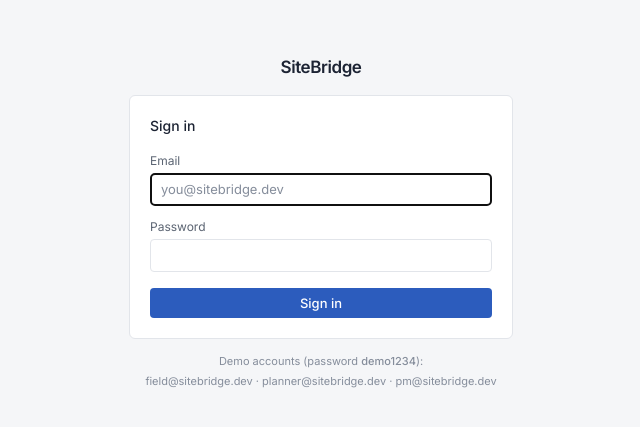
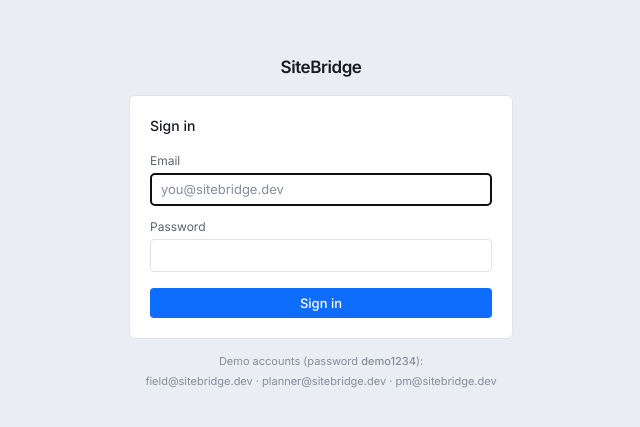
Before and after one commit to yash-clouded/SiteBridge, a Next.js app in the folder frontend/: page /login in a window 1280 px wide. Shown: the part 177-604 px from the top of the page, without its empty margins (319-959 px from the left). Built offline with nearby package versions, Linux system fonts and the light colour scheme; no server answers.

Commit message:
feat: add industrial UI design tokens

```diff
--- a/frontend/src/app/globals.css
+++ b/frontend/src/app/globals.css
@@ -1,23 +1,22 @@
 @import "tailwindcss";
 
 @theme {
-  /* Enterprise project-controls palette — functional, no gradients */
-  --color-surface: #f5f6f8;
+  --color-surface: #eaedf1;
   --color-panel: #ffffff;
-  --color-panel-2: #fafbfc;
-  --color-ink: #1c2333;
+  --color-panel-2: #f8fafc;
+  --color-ink: #181b22;
   --color-ink-2: #5b6472;
   --color-ink-3: #858d9b;
-  --color-line: #e2e5ea;
-  --color-line-2: #d3d8e0;
-  --color-accent: #2c5cbd;
-  --color-accent-strong: #244ea3;
+  --color-line: #dfe4ea;
+  --color-line-2: #cbd2dc;
+  --color-accent: #0d6efd;
+  --color-accent-strong: #0b5ed7;
   --color-amber: #b45309;
   --color-amber-bg: #fdf3e3;
-  --color-green: #15803d;
-  --color-green-bg: #e7f5ec;
+  --color-green: #198754;
+  --color-green-bg: #ebfaef;
   --color-red: #b91c1c;
-  --color-red-bg: #fbeaea;
+  --color-red-bg: #fdf2f2;
 }
 
 @theme inline {
@@ -34,9 +33,82 @@ body {
   border-color: var(--color-line);
 }
 
-/* Dense, utilitarian table defaults */
 table {
   border-collapse: collapse;
+}
+
+.ibadge {
+  display: inline-flex;
+  align-items: center;
+  padding: 2px 6px;
+  font-size: 11px;
+  font-weight: 600;
+  border-radius: 2px;
+  line-height: 1;
+}
+
+.ibadge-pending {
+  background-color: #fff8e6;
+  color: #8f6000;
+  border: 1px solid #ffe199;
+}
+
+.ibadge-approved {
+  background-color: #ebfaef;
+  color: #086e24;
+  border: 1px solid #b6ebc4;
+}
+
+.ibadge-corrected {
+  background-color: #eff6ff;
+  color: #0c4a9e;
+  border: 1px solid #bfdbfe;
+}
+
+.ibadge-rejected {
+  background-color: #fdf2f2;
+  color: #9e1a1a;
+  border: 1px solid #f8b4b4;
+}
+
+.eng-table th {
+  background: #eaedf1;
+  color: #3b424e;
+  font-size: 11px;
+  text-transform: uppercase;
+  font-weight: 700;
+  letter-spacing: 0.03em;
+  border-bottom: 1px solid #cbd2dc;
+}
+
+.eng-table td {
+  font-size: 12px;
+  border-bottom: 1px solid #e5e9f0;
+  vertical-align: middle;
+}
+
+.eng-table tr:hover td {
+  background-color: #f8fafc;
+}
+
+.prog-track {
+  background: #e2e7ec;
+  height: 18px;
+  border-radius: 2px;
+  overflow: hidden;
+  border: 1px solid #cbd2dc;
+}
+
+.prog-fill-blue {
+  background: #0b5ed7;
+}
+
+.prog-fill-amber {
+  background: #d97706;
+}
+
+.prog-fill-green {
+  background: #198754;
 }
 
 @keyframes row-in {
@@ -50,7 +122,6 @@ table {
   }
 }
 
-/* Only for real state changes (a row appearing / a confirm transition) */
 .row-in {
   animation: row-in 160ms ease-out;
 }
```
